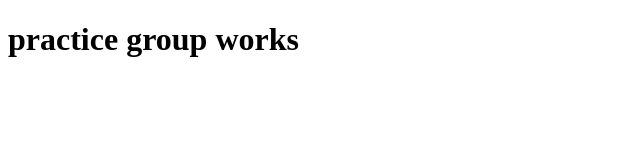
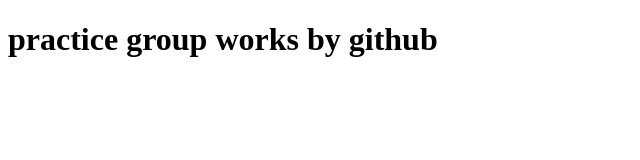
Before and after one commit to Yisalem/gitPractice, a plain HTML site: page Pages/index.html in a window 1280 px wide. Shown: the whole page, without its empty margins (0-640 px from the left). Drawn offline with Linux system fonts and the light colour scheme.

Commit message:
Update index.html

```diff
--- a/Pages/index.html
+++ b/Pages/index.html
@@ -7,6 +7,6 @@
     <title>git and github integrety</title>
 </head>
 <body>
-    <h1>practice group works</h1>
+    <h1>practice group works by github</h1>
 </body>
 </html>
```
